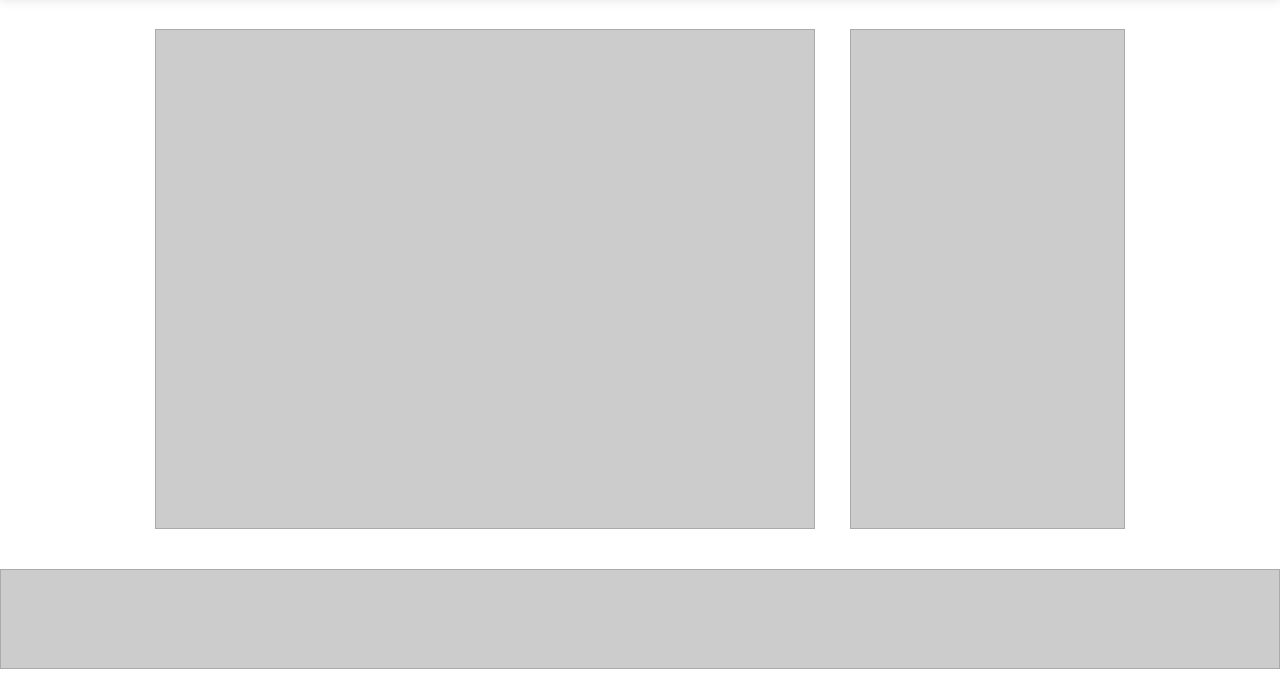
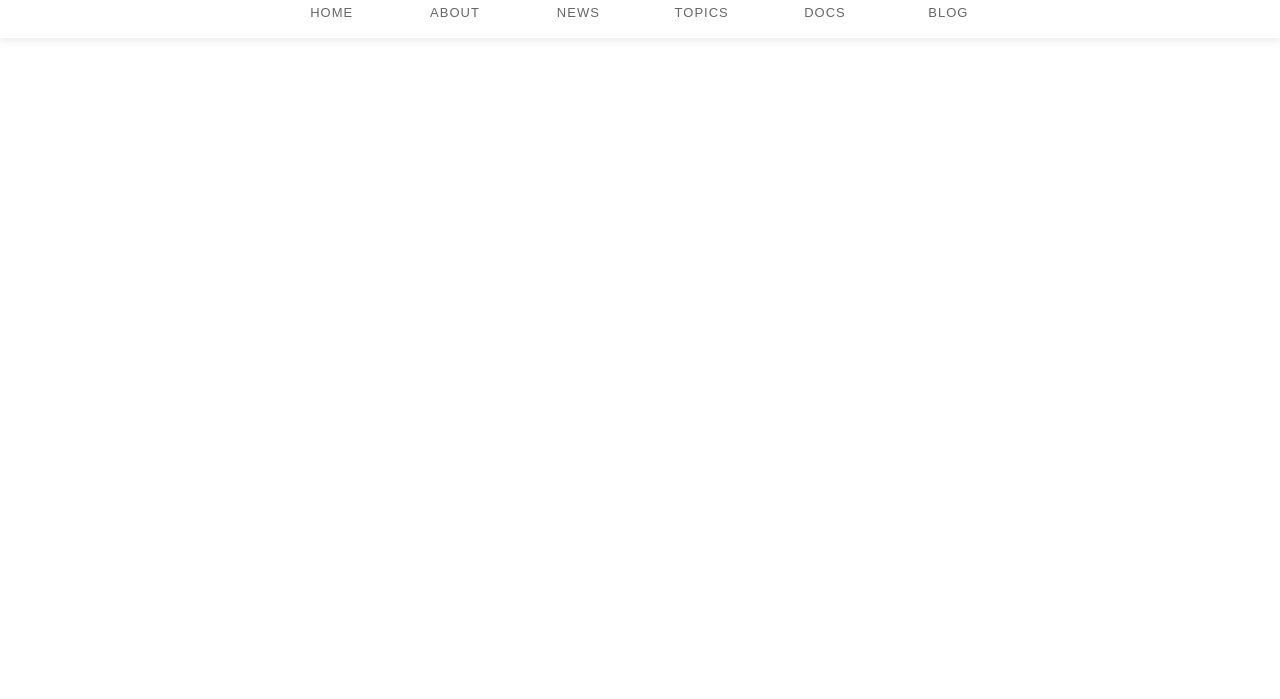
Before and after one commit to kengo-oshima/study1, a plain HTML site: page index.html in a window 1280 px wide. Shown: the part 101-800 px from the top of the page. Drawn offline with Linux system fonts and the light colour scheme.

Commit message:
グローバルナビゲーションの追加

```diff
--- a/css/style.css
+++ b/css/style.css
@@ -30,10 +30,29 @@ a:link, a:visited, a:hover, a:active{
     text-indent: 100%;
     white-space: nowrap;
 }
-.logp a{
+.logo a{
     display: block;
     widows: 100%;
     white-space: 100%;
+}
+.global-nav{
+    margin-top: 15px;
+    text-align: center;
+}
+.global-nav .nav-item{
+    display: inline-block;
+    margin: 0 10px;
+}
+.global-nav .nav-item a {
+    display: inline-block;
+    width: 100px;
+    height: 30px;
+    line-height: 30px;
+    text-align: center;
+    border-radius: 8px;
+    color: #666;
+    font-size: 1.3rem;
+    letter-spacing: 1px;
 }
 .wrapper {
     width: 970px;
@@ -56,13 +75,3 @@ a:link, a:visited, a:hover, a:active{
 .footer{
     width: 100%;
 }
-.header, .main, .sidemenu, .footer {
-    border: 1px solid #aaa;
-    background-color: #ccc;
-}
-.header, .footer{
-    height: 100px;
-}
-.main, .sidemenu{
-    height: 500px;
-}
--- a/index.html
+++ b/index.html
@@ -11,7 +11,16 @@
             <h1 class="logo">
                 <a href="/">SAMPLE SITE</a>
             </h1>
-
+            <nav class="global-nav">
+                <ul>
+                    <li class="nav-item active"><a href="#">HOME</a></li>
+                    <li class="nav-item"><a href="#">ABOUT</a></li>
+                    <li class="nav-item"><a href="#">NEWS</a></li>
+                    <li class="nav-item"><a href="#">TOPICS</a></li>
+                    <li class="nav-item"><a href="#">DOCS</a></li>
+                    <li class="nav-item"><a href="#">BLOG</a></li>
+                </ul>
+            </nav>
         </header>
         <div class="wrapper clearfix">
             <main class="main">
```
